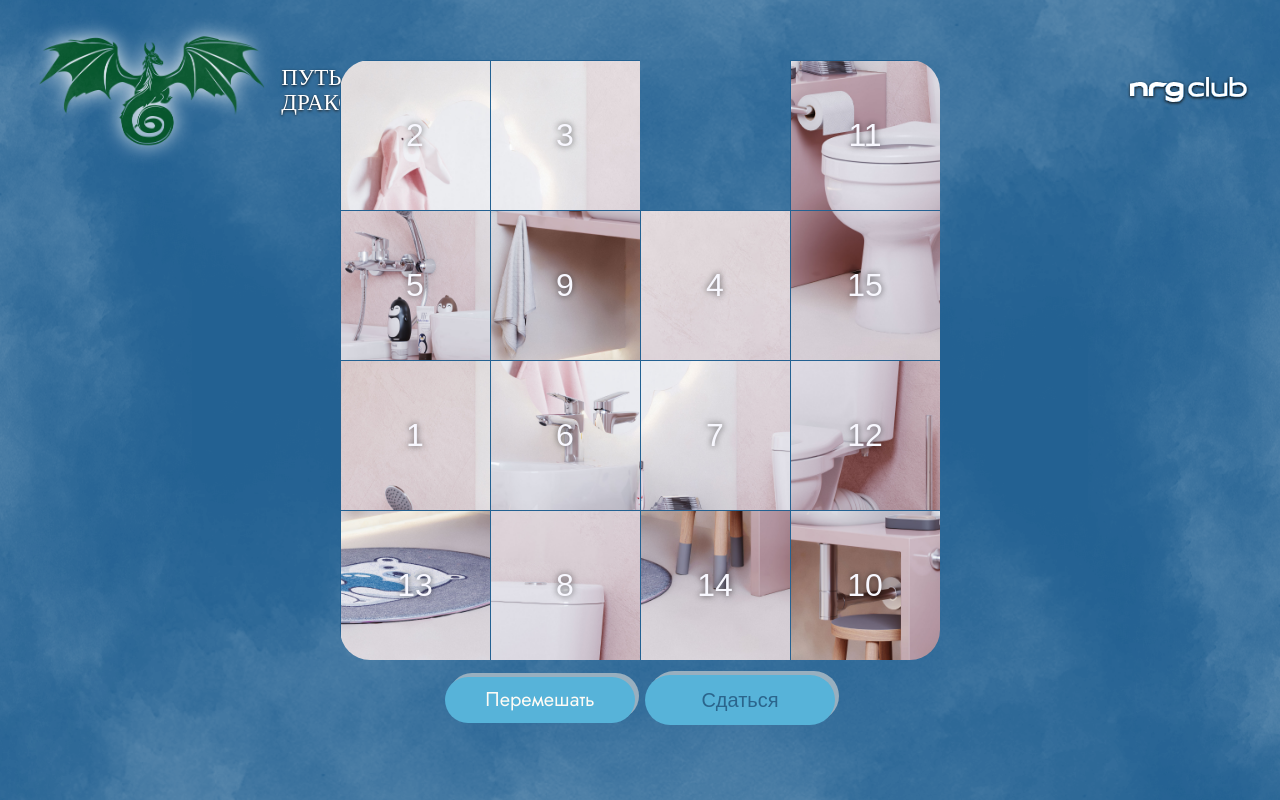
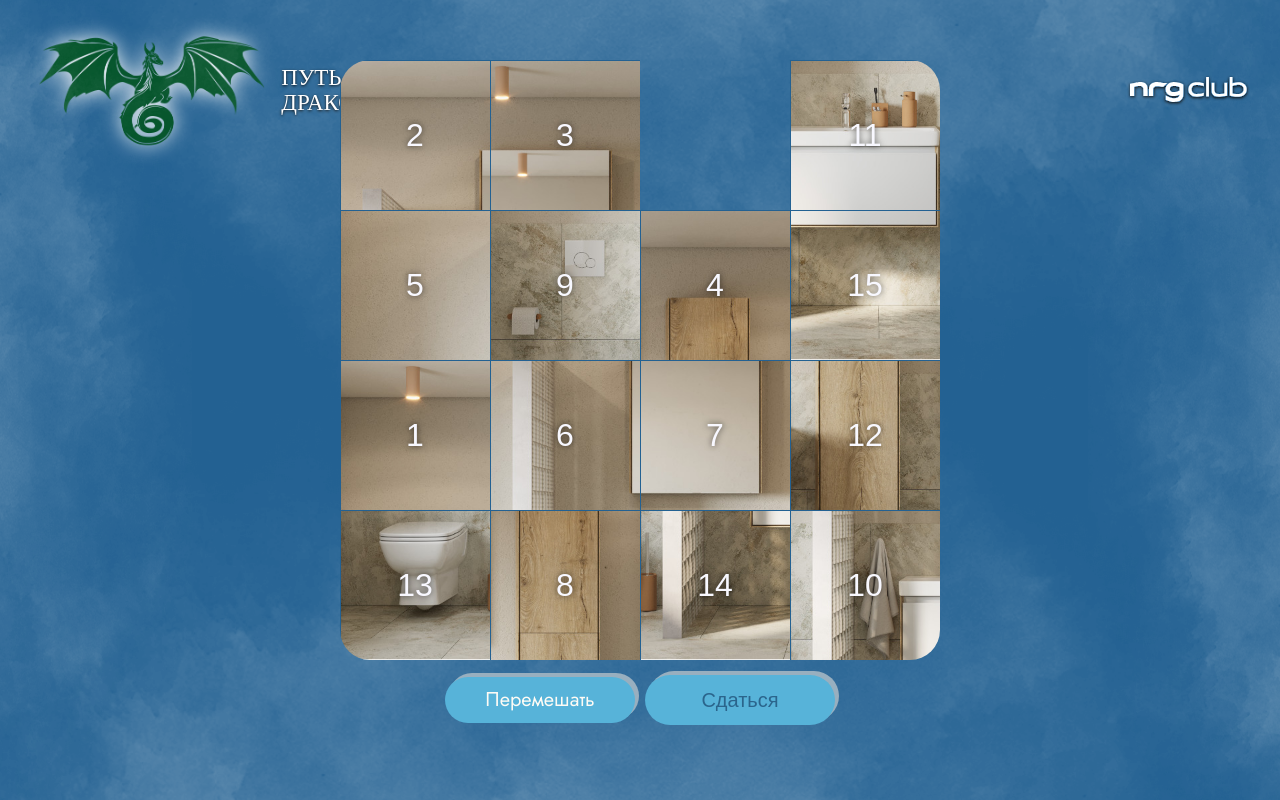
Before and after one commit to Ddonec/pyathashki-game-2-demo, a plain HTML site: page index.html in a window 1280 px wide. Drawn offline with Linux system fonts and the light colour scheme.

Commit message:
feat: update 2 week theme

```diff
--- a/index.html
+++ b/index.html
@@ -10,7 +10,7 @@
 
 <!-- чтобы заработала вторая картинка нуджно раскоментить одну строку нидже с стилем css/week-2.css, ничего не удалять -->
 
-      <!-- <link rel="stylesheet" href="css/week-2.css" /> -->
+      <link rel="stylesheet" href="css/week-2.css" />
 
 <!-- чтобы заработала третья картинка нуджно раскоментить одну строку ниже с стилем css/week-3.css, ничего не удалять -->
 
```
